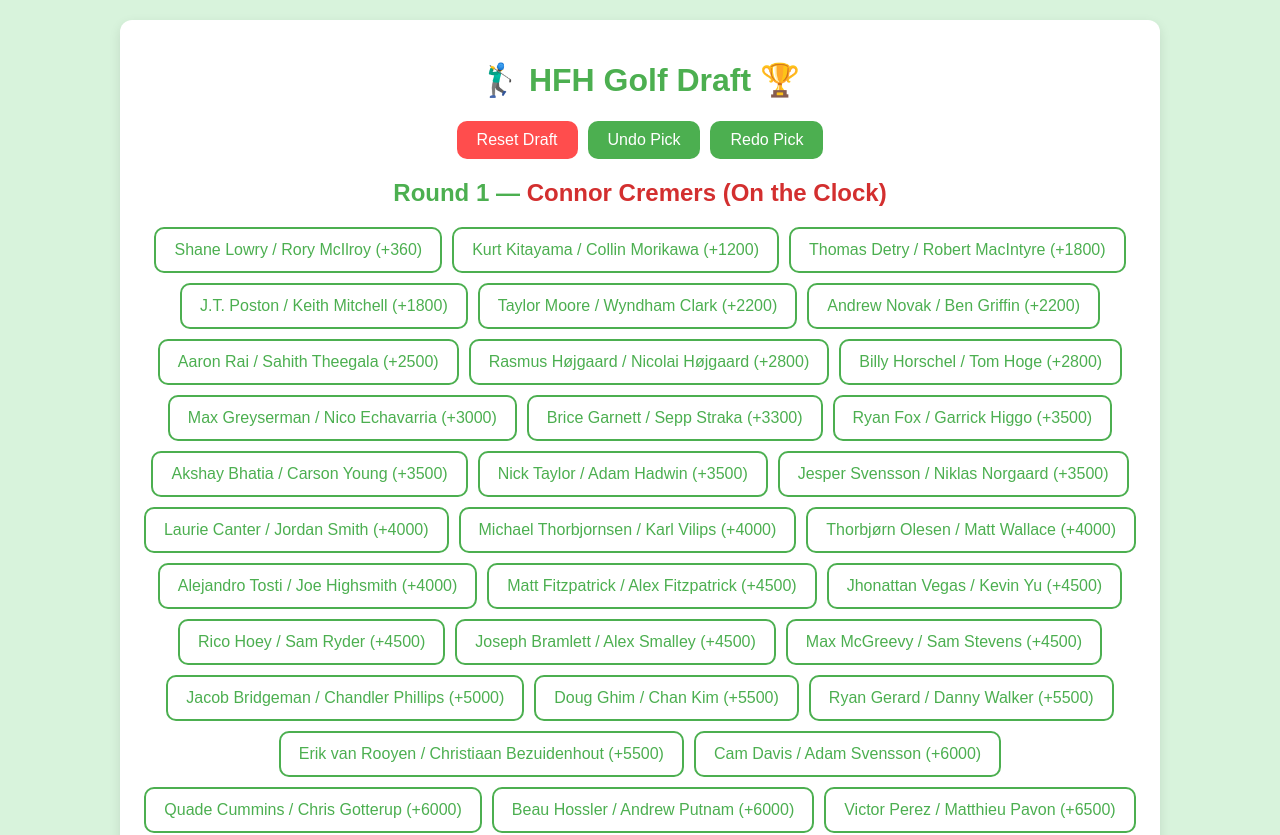
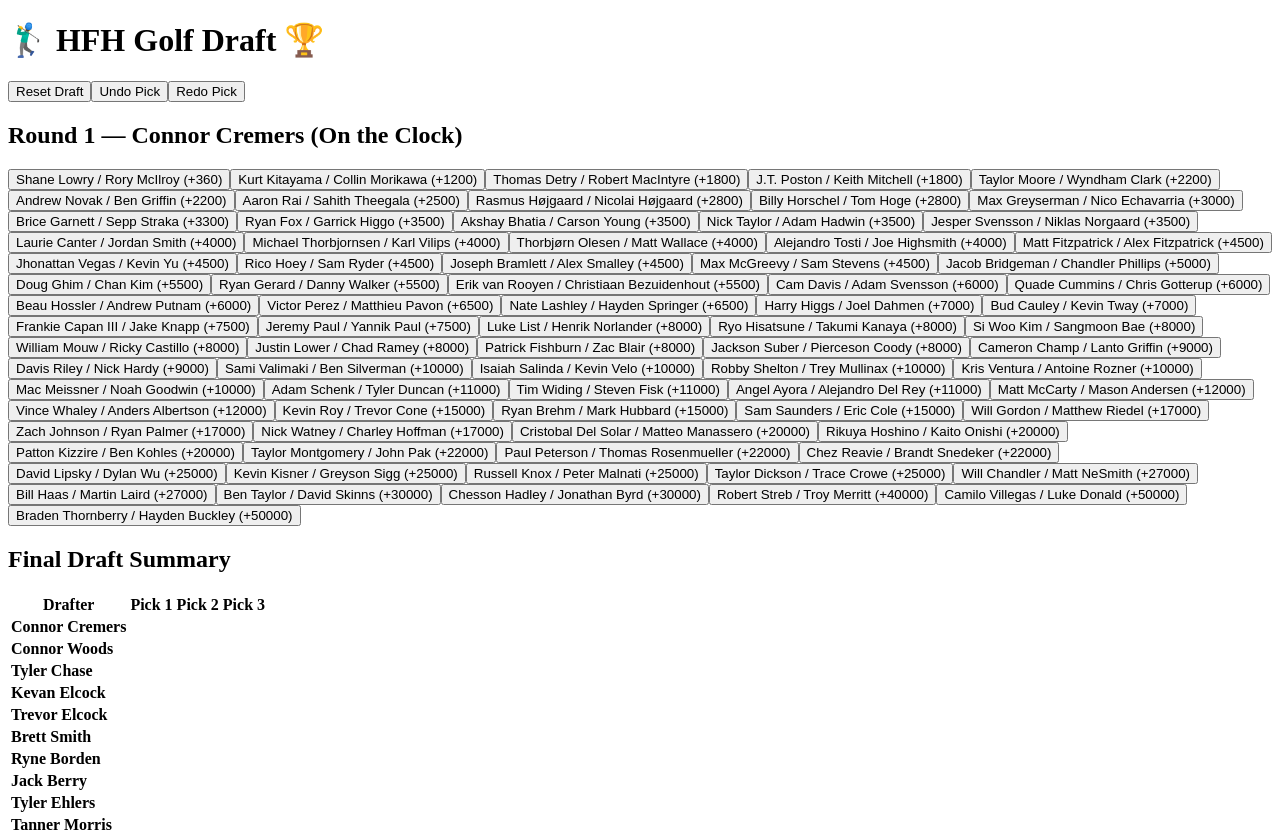
Before and after one commit to 09tannerm/HFH-Golf-Draft, a React (Vite) app: page / in a window 1280 px wide. Shown: the top 835 px of the page. Built offline with nearby package versions, Linux system fonts and the light colour scheme.

Commit message:
Update style.css

```diff
--- a/style.css
+++ b/style.css
@@ -1,139 +1,195 @@
-body {
-  font-family: 'Poppins', Arial, sans-serif;
-  margin: 0;
-  padding: 0;
-  background-color: #d8f3dc;
-  color: #333;
+import React, { useEffect, useState } from 'react';
+import { db } from './firebase';
+import './style.css';
+
+function App() {
+  const [draftOrder, setDraftOrder] = useState([]);
+  const [teams, setTeams] = useState([]);
+  const [draftedTeams, setDraftedTeams] = useState([]);
+  const [redoStack, setRedoStack] = useState([]);
+  const [currentPickIndex, setCurrentPickIndex] = useState(0);
+  const [round, setRound] = useState(1);
+  const [draftComplete, setDraftComplete] = useState(false);
+
+  useEffect(() => {
+    fetch('/tournament_config.json')
+      .then((res) => res.json())
+      .then((data) => {
+        setDraftOrder(data.draftOrder);
+        setTeams(data.teams);
+      })
+      .catch((err) => console.error('Error loading config:', err));
+  }, []);
+
+  const handleDraftTeam = (team) => {
+    if (draftedTeams.find((t) => t.team === team.team)) return;
+
+    const updatedDraftedTeams = [...draftedTeams, { ...team, drafter: draftOrder[currentPickIndex], roundDrafted: round }];
+    setDraftedTeams(updatedDraftedTeams);
+    setRedoStack([]);
+
+    if (updatedDraftedTeams.length === teams.length) {
+      setDraftComplete(true);
+    }
+
+    if (round % 2 === 1) {
+      if (currentPickIndex + 1 < draftOrder.length) {
+        setCurrentPickIndex(currentPickIndex + 1);
+      } else {
+        setRound(round + 1);
+        setCurrentPickIndex(draftOrder.length - 1);
+      }
+    } else {
+      if (currentPickIndex - 1 >= 0) {
+        setCurrentPickIndex(currentPickIndex - 1);
+      } else {
+        setRound(round + 1);
+        setCurrentPickIndex(0);
+      }
+    }
+  };
+
+  const handleUndoPick = () => {
+    if (draftedTeams.length === 0) return;
+    const lastPick = draftedTeams[draftedTeams.length - 1];
+    setDraftedTeams(prev => prev.slice(0, -1));
+    setRedoStack(prev => [...prev, lastPick]);
+    setDraftComplete(false);
+
+    if (round % 2 === 1) {
+      if (currentPickIndex - 1 >= 0) {
+        setCurrentPickIndex(currentPickIndex - 1);
+      } else {
+        setRound(round - 1);
+        setCurrentPickIndex(draftOrder.length - 1);
+      }
+    } else {
+      if (currentPickIndex + 1 < draftOrder.length) {
+        setCurrentPickIndex(currentPickIndex + 1);
+      } else {
+        setRound(round - 1);
+        setCurrentPickIndex(0);
+      }
+    }
+  };
+
+  const handleRedoPick = () => {
+    if (redoStack.length === 0) return;
+    const nextPick = redoStack[redoStack.length - 1];
+    const updatedDraftedTeams = [...draftedTeams, nextPick];
+    setDraftedTeams(updatedDraftedTeams);
+    setRedoStack(prev => prev.slice(0, -1));
+
+    if (updatedDraftedTeams.length === teams.length) {
+      setDraftComplete(true);
+    }
+
+    if (round % 2 === 1) {
+      if (currentPickIndex + 1 < draftOrder.length) {
+        setCurrentPickIndex(currentPickIndex + 1);
+      } else {
+        setRound(round + 1);
+        setCurrentPickIndex(draftOrder.length - 1);
+      }
+    } else {
+      if (currentPickIndex - 1 >= 0) {
+        setCurrentPickIndex(currentPickIndex - 1);
+      } else {
+        setRound(round + 1);
+        setCurrentPickIndex(0);
+      }
+    }
+  };
+
+  const isDrafted = (teamName) => draftedTeams.some((t) => t.team === teamName);
+
+  const handleResetDraft = () => {
+    const confirmed = window.confirm('Are you sure you want to reset the draft?');
+    if (confirmed) {
+      setDraftedTeams([]);
+      setRedoStack([]);
+      setCurrentPickIndex(0);
+      setRound(1);
+      setDraftComplete(false);
+    }
+  };
+
+  const draftedByDrafter = {};
+  draftedTeams.forEach((pick) => {
+    if (!draftedByDrafter[pick.drafter]) {
+      draftedByDrafter[pick.drafter] = [];
+    }
+    draftedByDrafter[pick.drafter].push(pick);
+  });
+
+  return (
+    <div className="app">
+      <h1>🏌️‍♂️ HFH Golf Draft 🏆</h1>
+
+      {draftComplete && (
+        <div className="draft-complete-banner">
+          🎉 Draft Complete! 🏆
+        </div>
+      )}
+
+      <div className="button-group">
+        <button className="reset-button" onClick={handleResetDraft}>Reset Draft</button>
+        <button className="undo-button" onClick={handleUndoPick}>Undo Pick</button>
+        <button className="redo-button" onClick={handleRedoPick}>Redo Pick</button>
+      </div>
+
+      <h2>
+        Round {round} — {draftOrder[currentPickIndex] ? (
+          <span className="on-the-clock">{draftOrder[currentPickIndex]} (On the Clock)</span>
+        ) : (
+          'Draft Complete!'
+        )}
+      </h2>
+
+      <div className="team-list">
+        {teams
+          .filter((team) => !isDrafted(team.team))
+          .map((team, idx) => (
+            <button
+              key={idx}
+              className="team-button"
+              onClick={() => handleDraftTeam(team)}
+              disabled={currentPickIndex >= draftOrder.length}
+            >
+              {team.team} (+{team.odds})
+            </button>
+          ))}
+      </div>
+
+      <h2>Final Draft Summary</h2>
+      <table className="draft-summary">
+        <thead>
+          <tr>
+            <th>Drafter</th>
+            <th>Pick 1</th>
+            <th>Pick 2</th>
+            <th>Pick 3</th>
+          </tr>
+        </thead>
+        <tbody>
+          {draftOrder.map((drafter) => (
+            <tr key={drafter}>
+              <td><strong>{drafter}</strong></td>
+              {[0, 1, 2].map((pickIdx) => (
+                <td key={pickIdx}>
+                  {draftedByDrafter[drafter] && draftedByDrafter[drafter][pickIdx] ? (
+                    `${draftedByDrafter[drafter][pickIdx].team} (+${draftedByDrafter[drafter][pickIdx].odds})`
+                  ) : (
+                    ''
+                  )}
+                </td>
+              ))}
+            </tr>
+          ))}
+        </tbody>
+      </table>
+    </div>
+  );
 }
 
-.app {
-  max-width: 1000px;
-  margin: 20px auto;
-  padding: 20px;
-  background-color: white;
-  border-radius: 12px;
-  box-shadow: 0 4px 12px rgba(0, 0, 0, 0.1);
-}
-
-h1, h2 {
-  text-align: center;
-  color: #4CAF50;
-}
-
-.team-list {
-  display: flex;
-  flex-wrap: wrap;
-  gap: 10px;
-  justify-content: center;
-  margin-bottom: 20px;
-}
-
-.team-button {
-  padding: 12px 18px;
-  font-size: 16px;
-  border: 2px solid #4CAF50;
-  border-radius: 10px;
-  background-color: white;
-  color: #4CAF50;
-  cursor: pointer;
-  transition: background-color 0.3s, color 0.3s, transform 0.2s;
-}
-
-.team-button:hover {
-  background-color: #81c784;
-  color: white;
-  transform: scale(1.05);
-}
-
-.team-button:disabled {
-  background-color: #ddd;
-  color: #999;
-  border: 2px solid #ccc;
-  cursor: not-allowed;
-}
-
-.draft-board {
-  margin-top: 20px;
-}
-
-.drafted-team {
-  padding: 8px;
-  border-bottom: 1px solid #ccc;
-}
-
-/* Button group styling */
-.button-group {
-  display: flex;
-  justify-content: center;
-  gap: 10px;
-  margin-bottom: 20px;
-}
-
-/* Style for Undo and Redo buttons (green) */
-.undo-button, .redo-button {
-  padding: 10px 20px;
-  background-color: #4CAF50;
-  color: white;
-  border: none;
-  border-radius: 10px;
-  cursor: pointer;
-  font-size: 1rem;
-  transition: background-color 0.3s;
-}
-
-.undo-button:hover, .redo-button:hover {
-  background-color: #388e3c;
-}
-
-/* Style for Reset button (red) */
-.reset-button {
-  padding: 10px 20px;
-  background-color: #ff4d4d;
-  color: white;
-  border: none;
-  border-radius: 10px;
-  cursor: pointer;
-  font-size: 1rem;
-  transition: background-color 0.3s;
-}
-
-.reset-button:hover {
-  background-color: #cc0000;
-}
-
-/* Draft summary table styling */
-.draft-summary {
-  width: 100%;
-  border-collapse: collapse;
-  margin-top: 20px;
-}
-
-.draft-summary th, .draft-summary td {
-  border: 1px solid #ccc;
-  padding: 14px 18px;
-  text-align: center;
-  font-size: 16px;
-}
-
-.draft-summary th {
-  background-color: #4CAF50;
-  color: white;
-}
-
-.draft-summary td {
-  background-color: #f9f9f9;
-}
-
-.draft-summary tr:nth-child(even) td {
-  background-color: #f1f1f1;
-}
-
-.draft-summary tr:hover td {
-  background-color: #c8e6c9;
-}
-
-/* On the clock styling */
-.on-the-clock {
-  color: #d32f2f;
-  font-weight: bold;
-}
+export default App;
```
